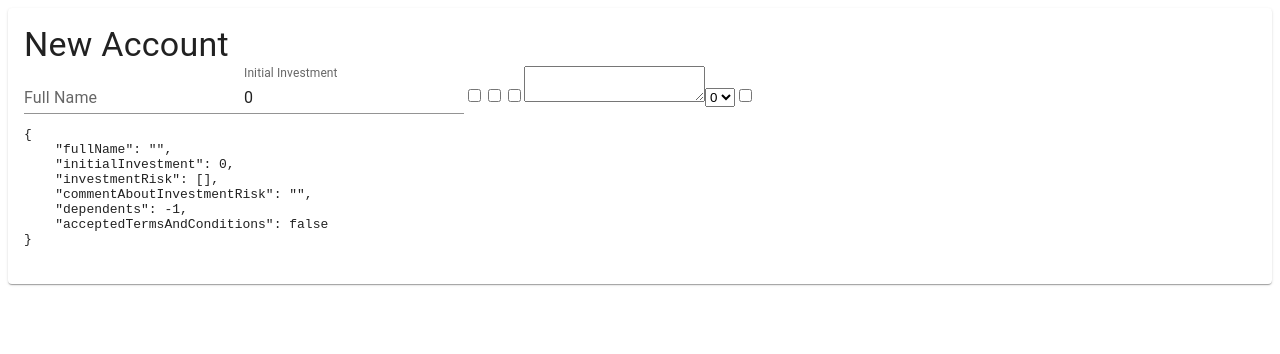
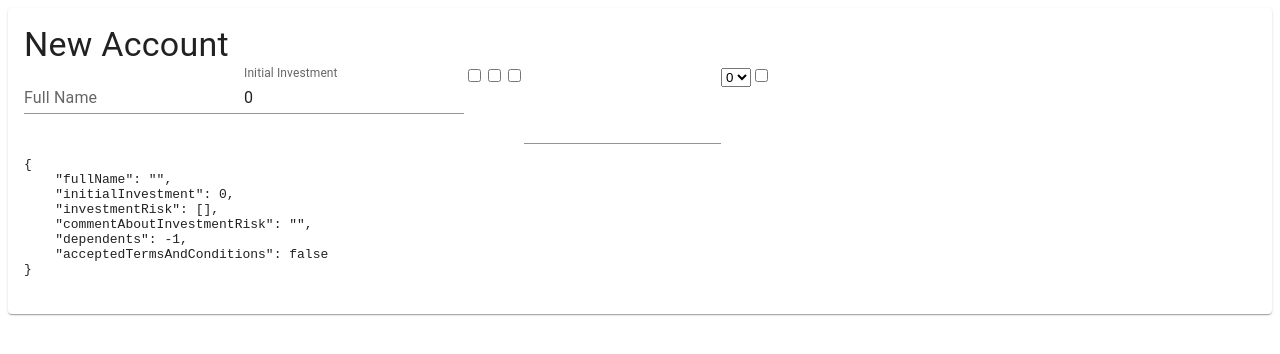
Before and after one commit to Annie-Huang/formik-typescript-material-ui, a React (Create React App) app: page / in a window 1280 px wide. Shown: the top 354 px of the page. Built offline with nearby package versions, Linux system fonts and the light colour scheme.

Commit message:
Create TextArea from material ui for commentAbountInvestmentRisk

```diff
--- a/src/FormDemo.tsx
+++ b/src/FormDemo.tsx
@@ -41,7 +41,15 @@ export const FormDemo = () => {
               <Field name='investmentRisk' value='Medium' type='checkbox' />
               <Field name='investmentRisk' value='Low' type='checkbox' />
 
-              <Field name='commentAboutInvestmentRisk' as='textarea' />
+              {/*<Field name='commentAboutInvestmentRisk' as='textarea' />*/}
+              <Field
+                name='commentAboutInvestmentRisk'
+                as={TextField}
+                multiline
+                rows={3}
+                rowsMax={10}
+                variant='standard'
+              />
 
               <Field name='dependents' as='select'>
                 <option value={0}>0</option>
```
Also changed, not shown: Note.txt.
